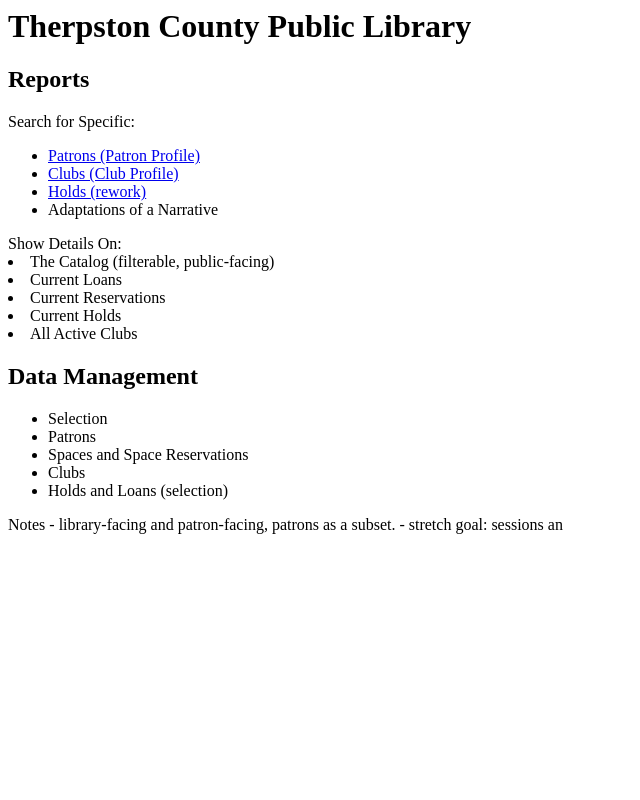
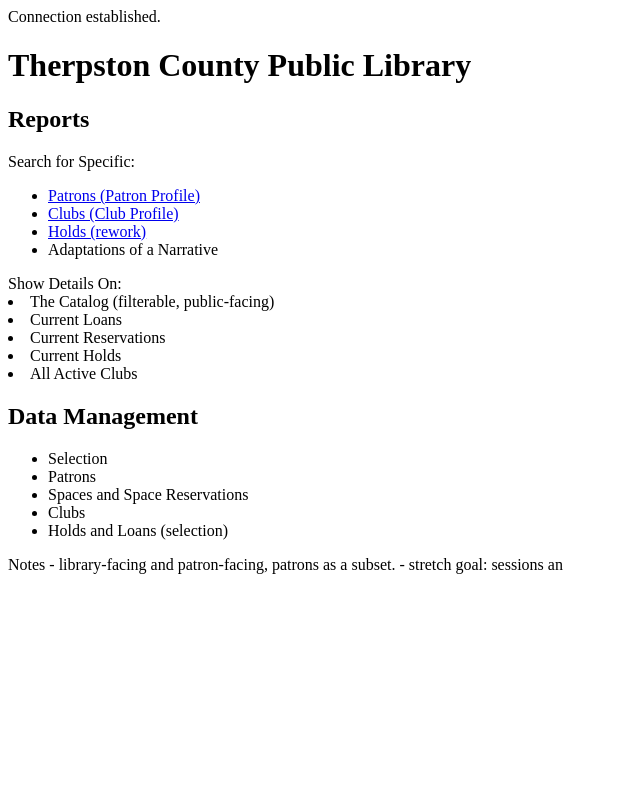
Before and after one commit to michaelxliao/csc362-proj-Fall23-ambiguous-declaration, a PHP site: page / in a window 1280 px wide. Shown: the whole page, without its empty margins (0-640 px from the left). Run offline with PHP 8.4, Linux system fonts and the light colour scheme.

Commit message:
Add SQL connection to index.php

```diff
--- a/Implementation/html/index.php
+++ b/Implementation/html/index.php
@@ -1,3 +1,29 @@
+<?php
+# setup debugging php errors
+
+ini_set('display_errors', 1);
+ini_set('display_startup_errors', 1);
+error_reporting(E_ALL);
+
+# Create sql connection
+
+$config = parse_ini_file('/home/stard/mysql.ini');
+print_r($config);
+$conn = new mysqli(
+            $config['lib_host'],
+            $config['lib_user'],
+            $config['lib_password'],
+            $config['lib_database']);
+if ($conn->connect_errno) {
+        echo "Error: Failed to make a MySQL connection, here is why: ". "<br>";
+        echo "Errno: " . $conn->connect_errno . "\n";
+        echo "Error: " . $conn->connect_error . "\n";
+        exit; // Quit this PHP script if the connection fails.
+    } else {
+        echo "Connection established." . "<br>";
+    }
+?>
+
 <h1>Therpston County Public Library</h1>
 
 <h2>Reports</h2>
```
